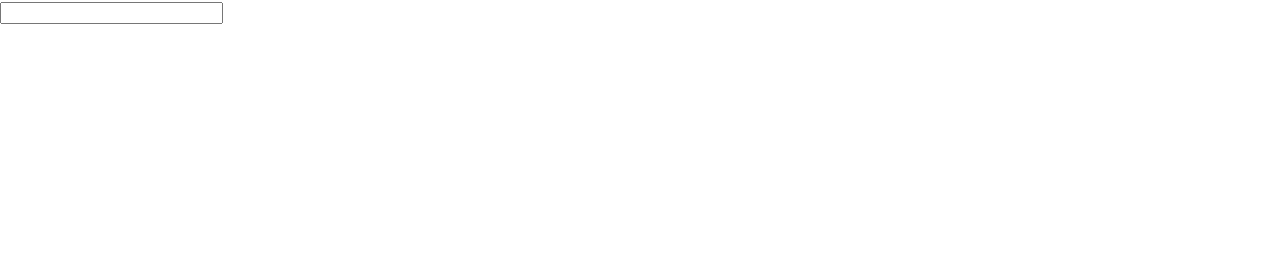
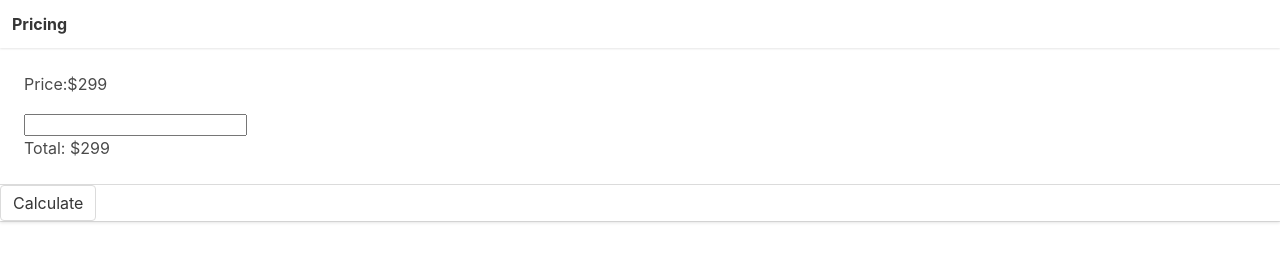
Before and after one commit to aprioriO/pet2, a plain HTML site: page index.html in a window 1280 px wide. Drawn offline with nearby package versions, Linux system fonts and the light colour scheme.

Commit message:
Stub form

```diff
--- a/index.html
+++ b/index.html
@@ -13,6 +13,22 @@
     </style>
   </head>
   <body>
-    <input id="quantity" type="number" min="1" step="1">
+    <div class="card">
+      <header class="card-header">
+        <p class="card-header-title">
+          Pricing
+        </p>
+      </header>
+      <div class="card-content">
+        <div class="content">
+          <p>Price:<span>$299</span></p>
+          <input id="quantity" type="number" min="1" step="1">
+          <p>Total: <span>$299</span></p>
+        </div>
+      </div>
+      <footer class="card-footer">
+        <button class="button">Calculate</button>
+      </footer>
+    </div>
   </body>
 </html>
```
